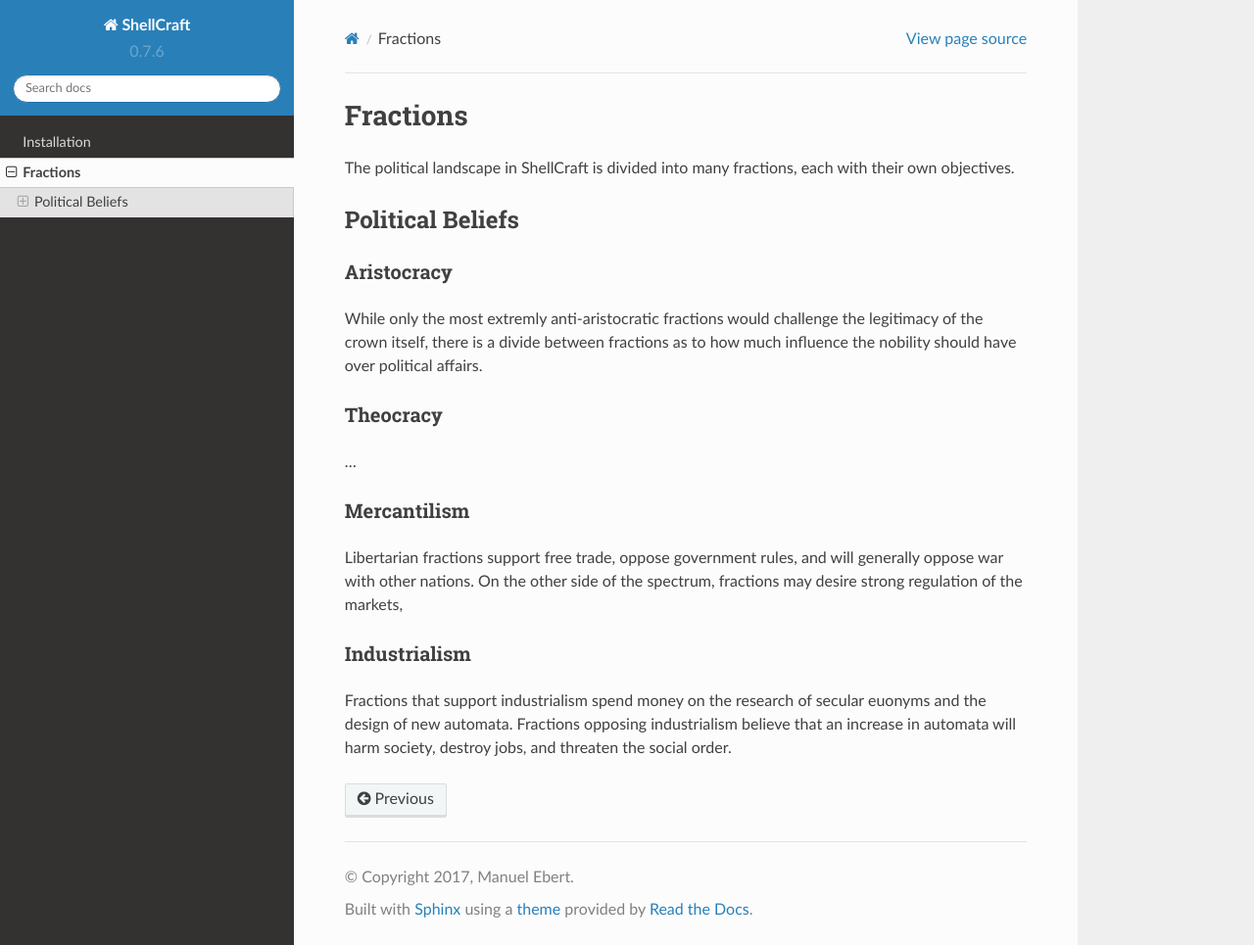
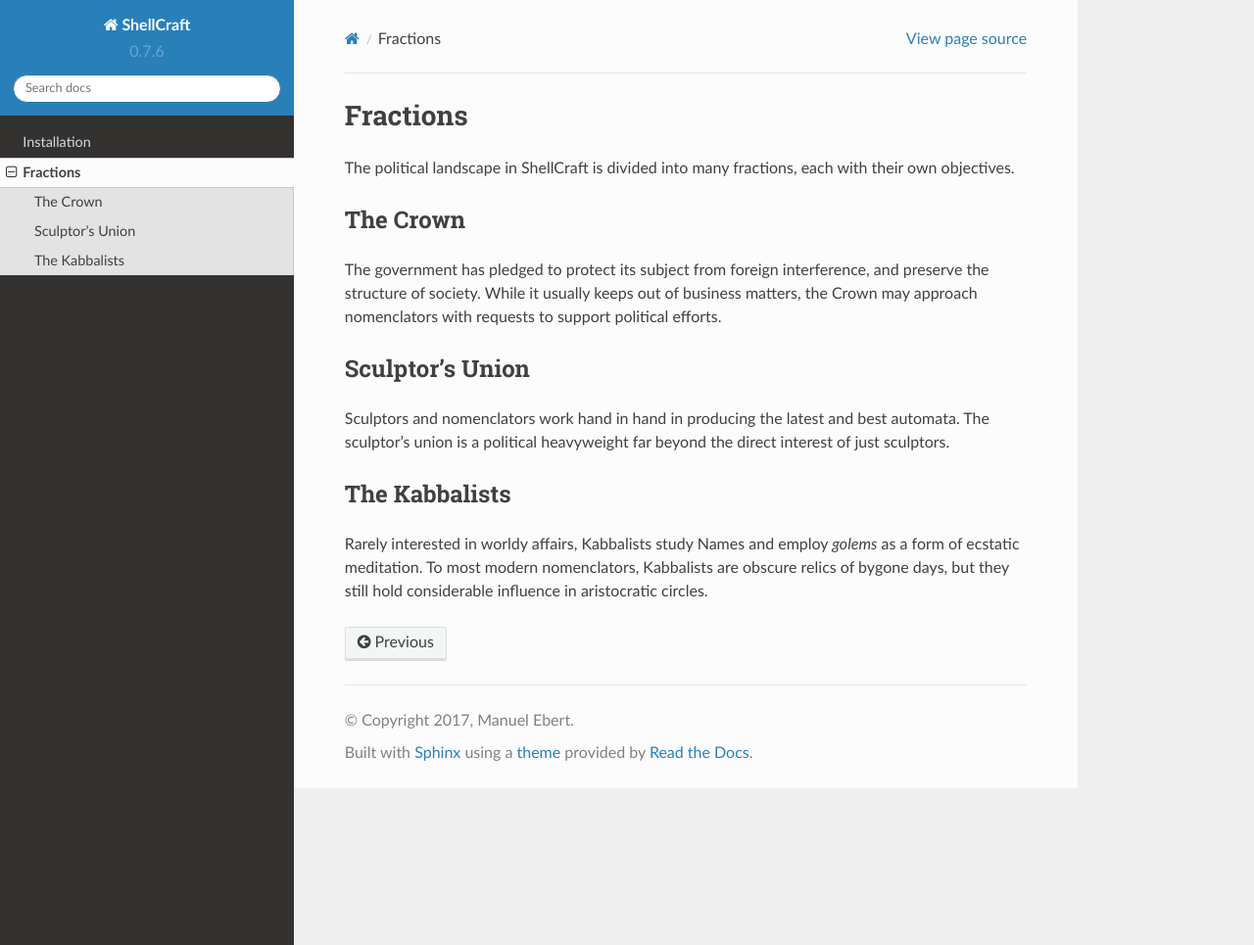
Before and after one commit to maebert/shellcraft, a Sphinx documentation site: the page built from docs/fractions.rst, in a window 1280 px wide and 965 px high. Shown: the whole window at 98% size. Built offline with Sphinx 7.4.7 and the Read the Docs theme 2.0.0, drawn with Linux system fonts in a browser that asks for light colours.

Commit message:
Fraction docs

```diff
--- a/docs/fractions.rst
+++ b/docs/fractions.rst
@@ -4,27 +4,17 @@ Fractions
 
 The political landscape in ShellCraft is divided into many fractions, each with their own objectives.
 
-Political Beliefs
------------------
+The Crown
+---------
 
-Aristocracy
-~~~~~~~~~~~
+The government has pledged to protect its subject from foreign interference, and preserve the structure of society. While it usually keeps out of business matters, the Crown may approach nomenclators with requests to support political efforts.
 
-While only the most extremly anti-aristocratic fractions would challenge the legitimacy of the crown itself, there is a divide between fractions as to how much influence the nobility should have over political affairs.
+Sculptor's Union
+----------------
 
-Theocracy
-~~~~~~~~~
+Sculptors and nomenclators work hand in hand in producing the latest and best automata. The sculptor's union is a political heavyweight far beyond the direct interest of just sculptors.
 
-...
+The Kabbalists
+--------------
 
-
-Mercantilism
-~~~~~~~~~~~~
-
-Libertarian fractions support free trade, oppose government rules, and will generally oppose war with other nations. On the other side of the spectrum, fractions may desire strong regulation of the markets,
-
-
-Industrialism
-~~~~~~~~~~~~~
-
-Fractions that support industrialism spend money on the research of secular euonyms and the design of new automata. Fractions opposing industrialism believe that an increase in automata will harm society, destroy jobs, and threaten the social order.
+Rarely interested in worldy affairs, Kabbalists study Names and employ *golems* as a form of ecstatic meditation. To most modern nomenclators, Kabbalists are obscure relics of bygone days, but they still hold considerable influence in aristocratic circles.
```
Also changed, not shown: 1 other file.
